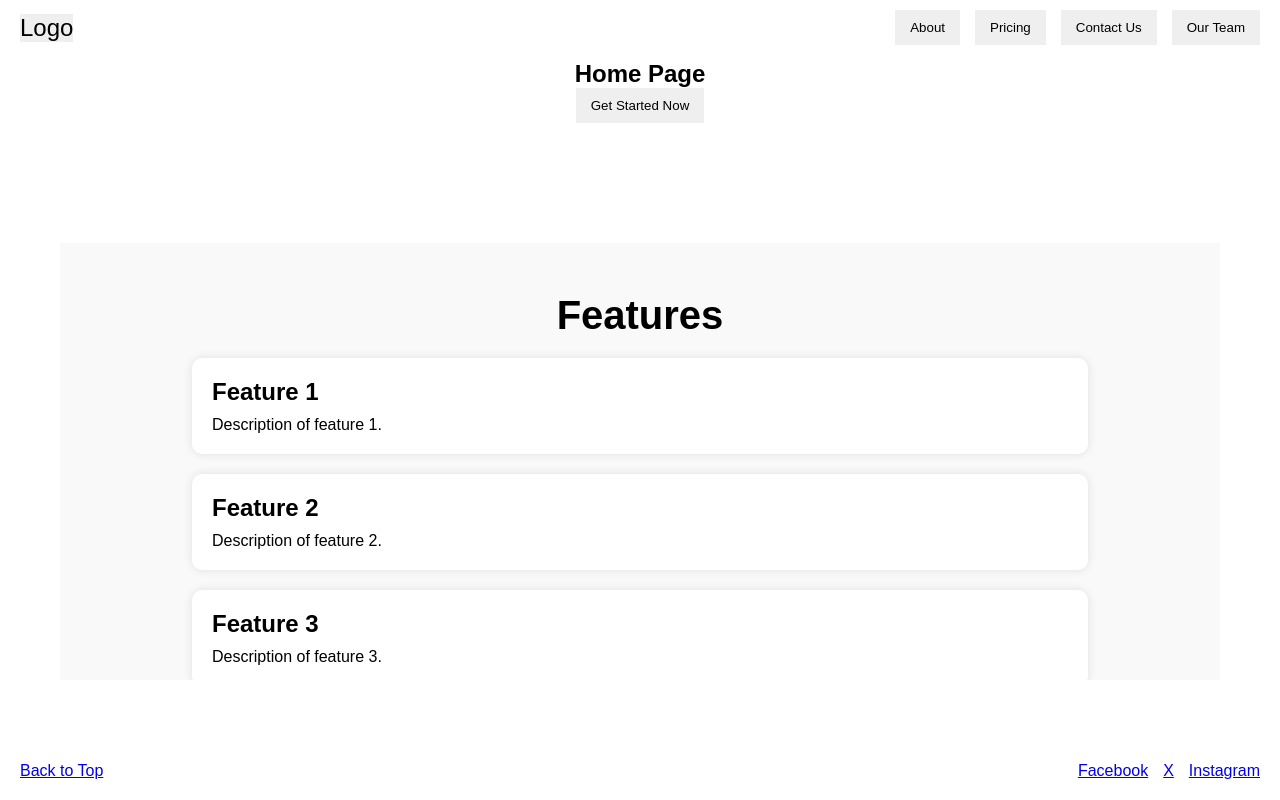
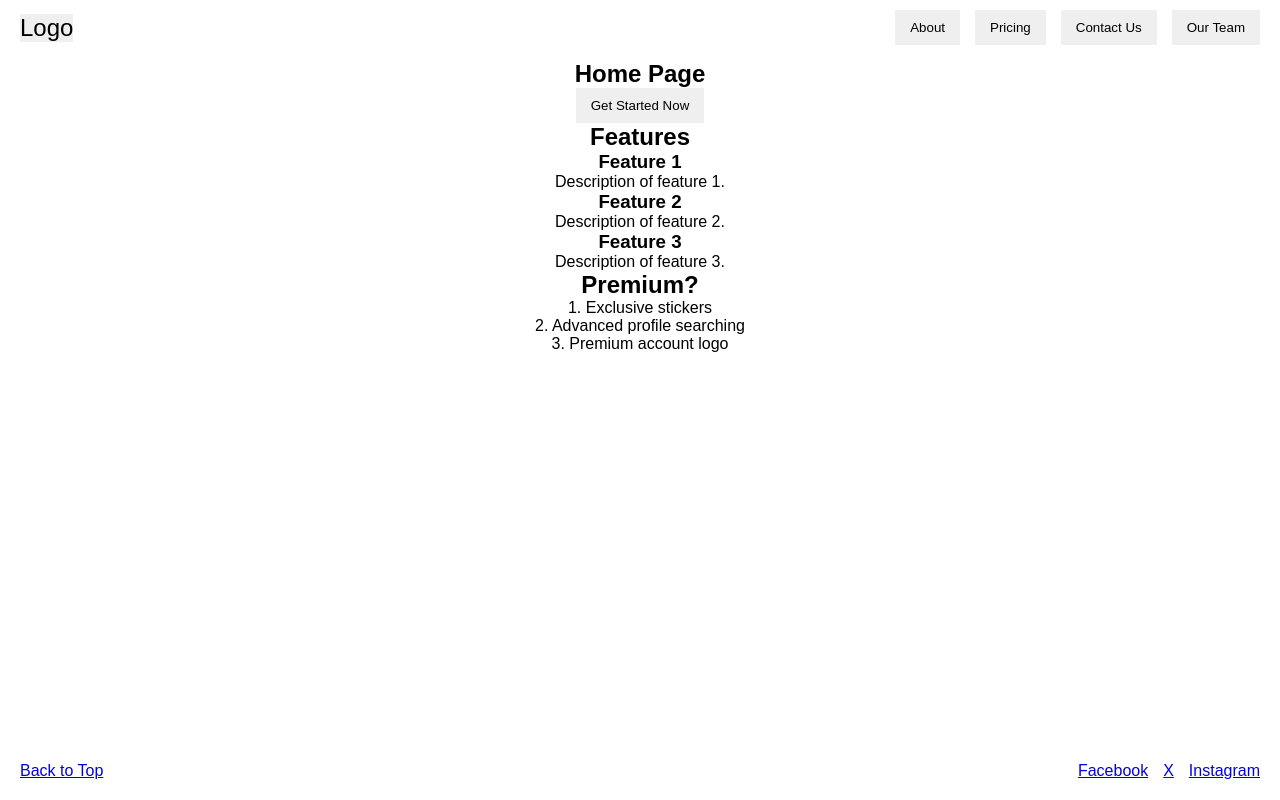
Before and after one commit to shehzadq10/Playerit.github.io, a plain HTML site: page index.html in a window 1280 px wide. Drawn offline with Linux system fonts and the light colour scheme; files that its build step writes are made by us from their sources.

Commit message:
Update styles.css

```diff
--- a/styles.css
+++ b/styles.css
@@ -136,48 +136,3 @@ th, td {
     height: auto;
     margin: 0 20px;
 }
-
-.features-section {
-    background-color: #f9f9f9;
-    padding: 50px 20px;
-    margin-top: 120px;
-    text-align: center;
-}
-
-.features-section h2 {
-    font-size: 2.5em;
-    margin-bottom: 20px;
-}
-
-.feature {
-    display: block;
-    width: 80%;
-    margin: 20px auto;
-    padding: 20px;
-    background-color: #fff;
-    box-shadow: 0px 0px 10px rgba(0, 0, 0, 0.1);
-    border-radius: 10px;
-    text-align: left;
-}
-
-.feature h3 {
-    font-size: 1.5em;
-    margin-bottom: 10px;
-}
-
-.premium-section {
-    background-color: #f9f9f9;
-    padding: 50px 20px;
-    margin-top: 100px;
-    text-align: center;
-}
-
-.premium-section h2 {
-    font-size: 2em;
-    margin-bottom: 20px;
-}
-
-.premium-section p {
-    font-size: 1.2em;
-    margin: 5px 0;
-}
```
